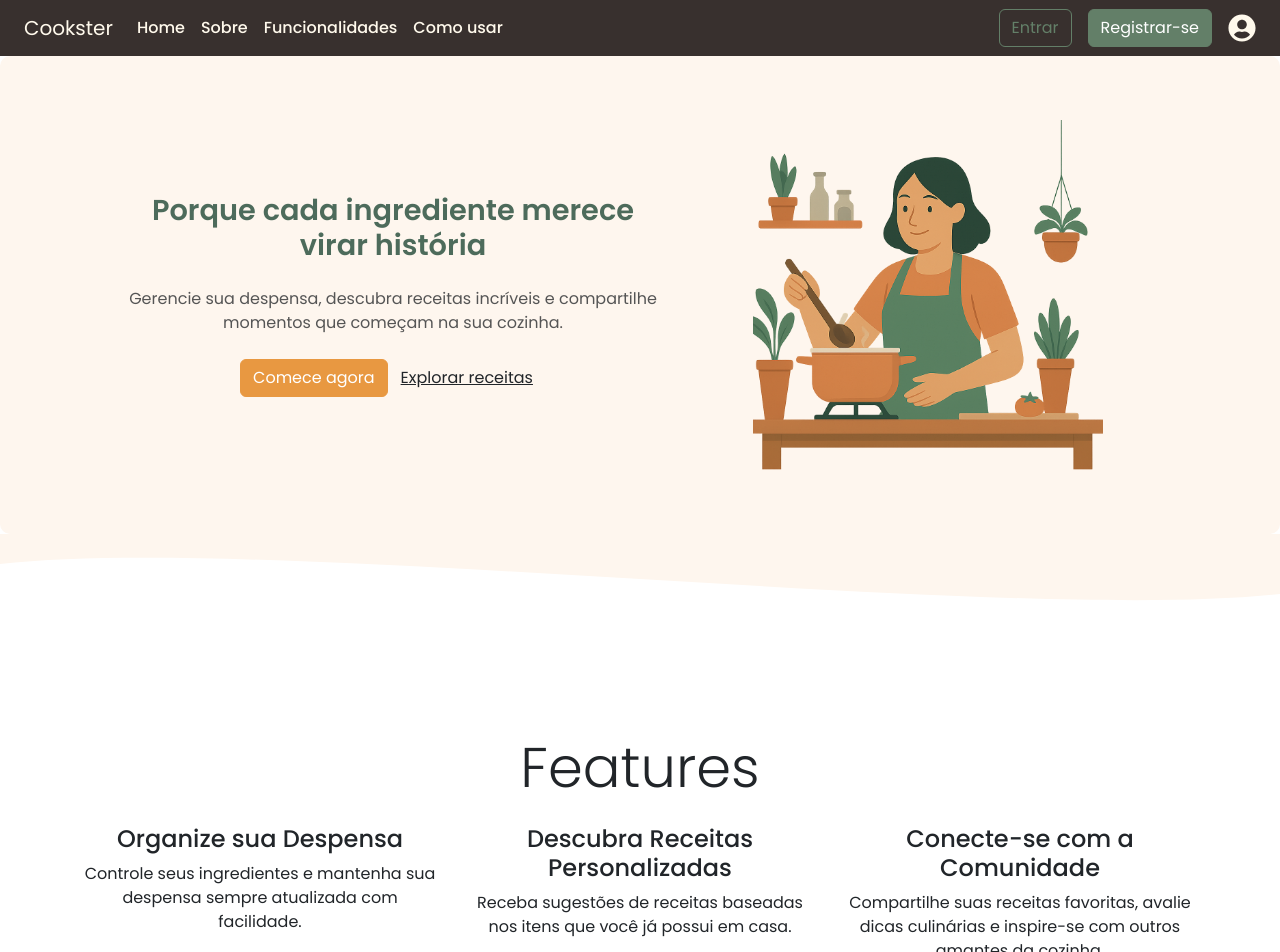
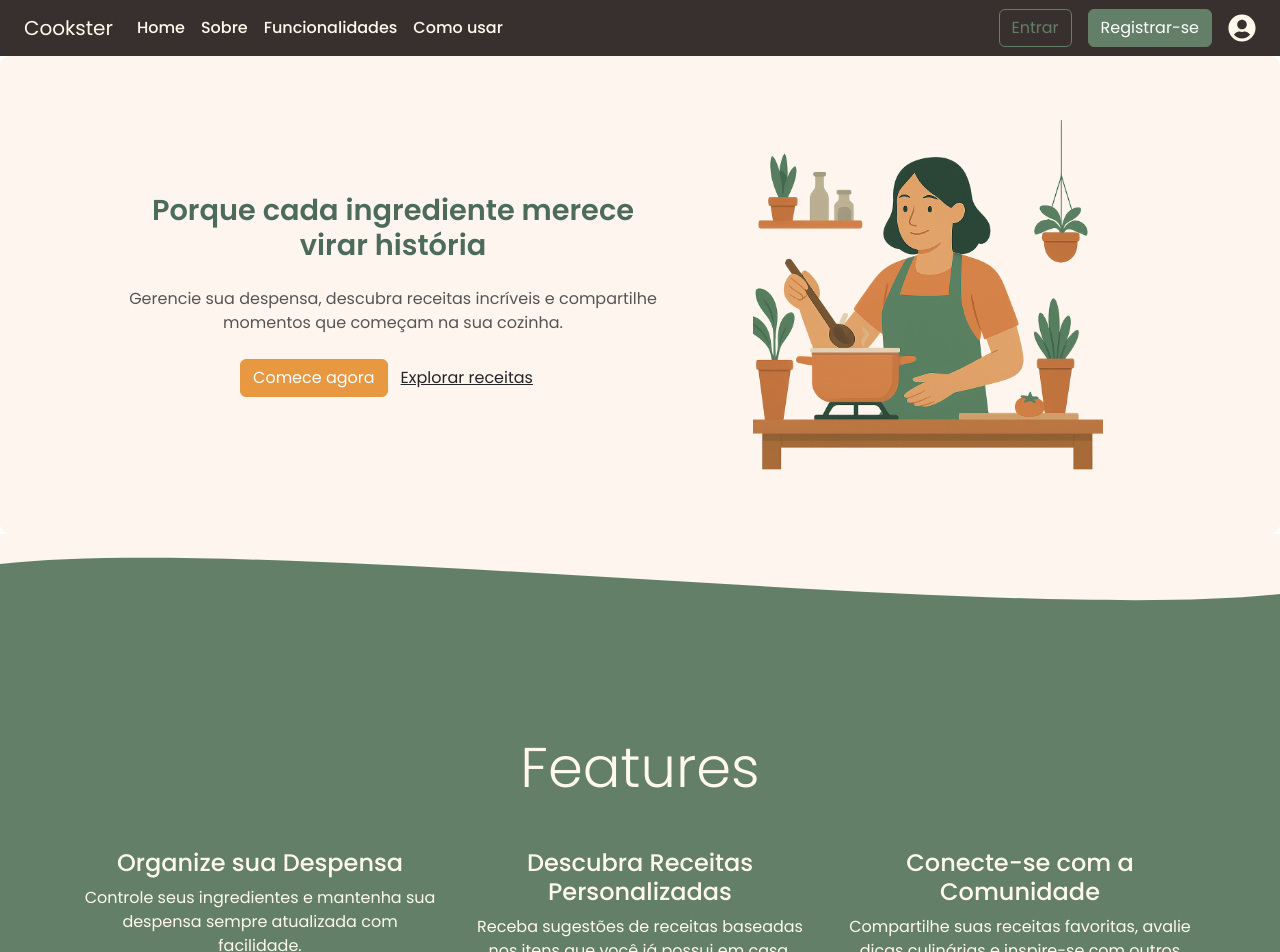
Before and after one commit to Nyfeu/Cookster, a React (Vite) app in the folder front/: page / in a window 1280 px wide. Shown: the top 952 px of the page. Built offline with nearby package versions, Linux system fonts and the light colour scheme.

Commit message:
feature(landing-page): troca a cor de fundo da secao de funcionalidades

```diff
--- /dev/null
+++ b/front/src/components/LandingPage/components/FeatureSection.css
@@ -0,0 +1,7 @@
+#features {
+    background-color: var(--accent-color);
+}
+
+.text-feature {
+    color: var(--background-color);
+}
--- a/front/src/components/LandingPage/components/FeatureSection.jsx
+++ b/front/src/components/LandingPage/components/FeatureSection.jsx
@@ -1,22 +1,23 @@
 import React from 'react';
+import './FeatureSection.css';
 
 const FeaturesSection = () => {
   return (
     <section id="features" className="text-center">
       <div className="container">
-        <h2 className="display-4 mb-4">Features</h2>
+        <h2 className="display-4 mb-5 text-feature">Features</h2>
         <div className="row">
           <div className="col-md-4">
-            <h4>Organize sua Despensa</h4>
-            <p>Controle seus ingredientes e mantenha sua despensa sempre atualizada com facilidade.</p>
+            <h4 className='text-feature'>Organize sua Despensa</h4>
+            <p className='text-feature'>Controle seus ingredientes e mantenha sua despensa sempre atualizada com facilidade.</p>
           </div>
           <div className="col-md-4">
-            <h4>Descubra Receitas Personalizadas</h4>
-            <p>Receba sugestões de receitas baseadas nos itens que você já possui em casa.</p>
+            <h4 className='text-feature'>Descubra Receitas Personalizadas</h4>
+            <p className='text-feature'>Receba sugestões de receitas baseadas nos itens que você já possui em casa.</p>
           </div>
           <div className="col-md-4">
-            <h4>Conecte-se com a Comunidade</h4>
-            <p>Compartilhe suas receitas favoritas, avalie dicas culinárias e inspire-se com outros amantes da cozinha.</p>
+            <h4 className='text-feature'>Conecte-se com a Comunidade</h4>
+            <p className='text-feature'>Compartilhe suas receitas favoritas, avalie dicas culinárias e inspire-se com outros amantes da cozinha.</p>
           </div>
         </div>
       </div>
--- a/front/src/components/LandingPage/components/HeroSection.css
+++ b/front/src/components/LandingPage/components/HeroSection.css
@@ -29,3 +29,7 @@
   height: 15vh;
   transform: rotate(180deg);
 }
+
+.hero-wave {
+    background-color: var(--accent-color);
+}
--- a/front/src/components/LandingPage/components/HeroSection.jsx
+++ b/front/src/components/LandingPage/components/HeroSection.jsx
@@ -22,7 +22,7 @@ const HeroSection = () => {
                 </div>
 
             </section>
-            <div class="hero-wave">
+            <div className="hero-wave">
                 <svg viewBox="0 0 1440 320" preserveAspectRatio="none">
                     <path
                         fill="#fef6ee"
```
